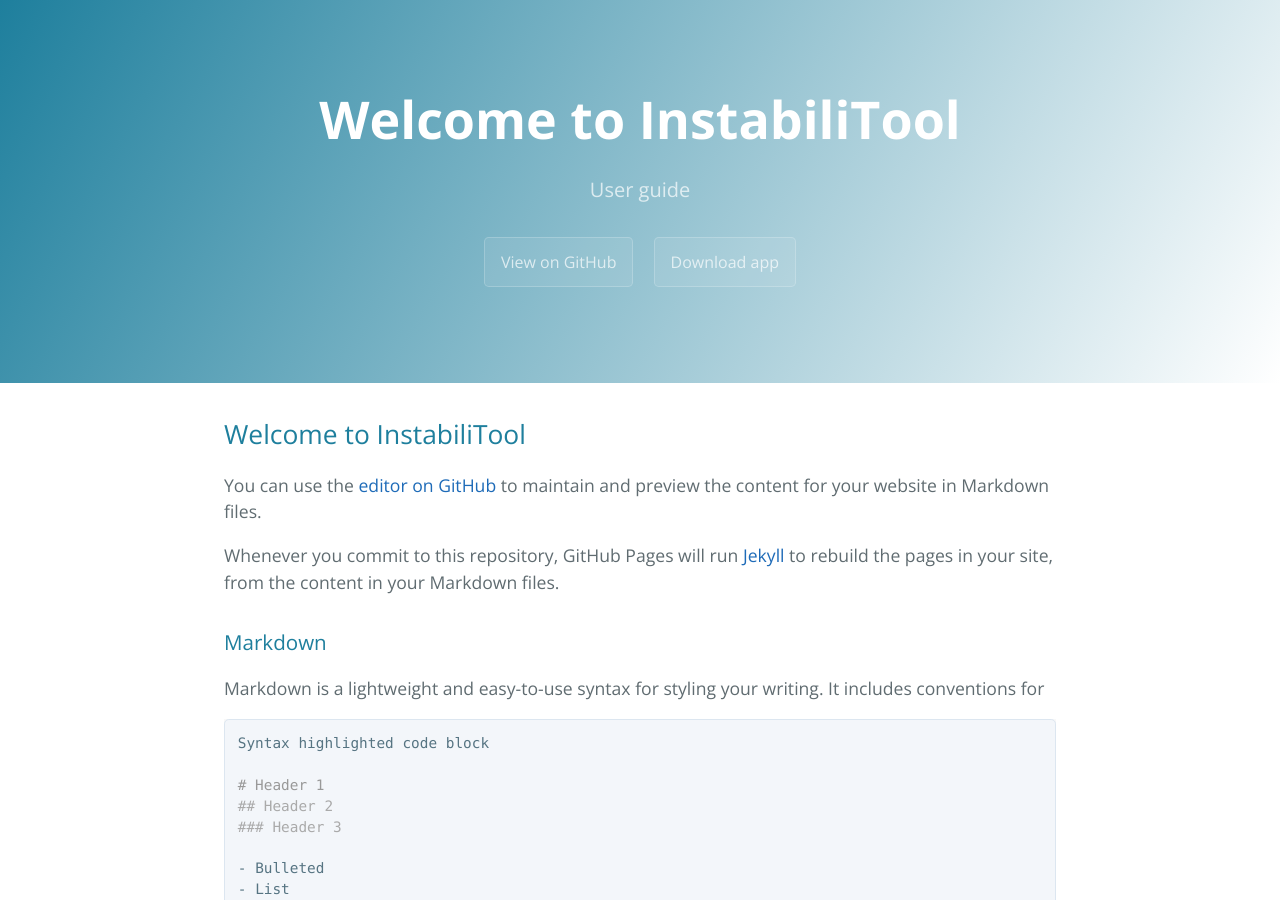
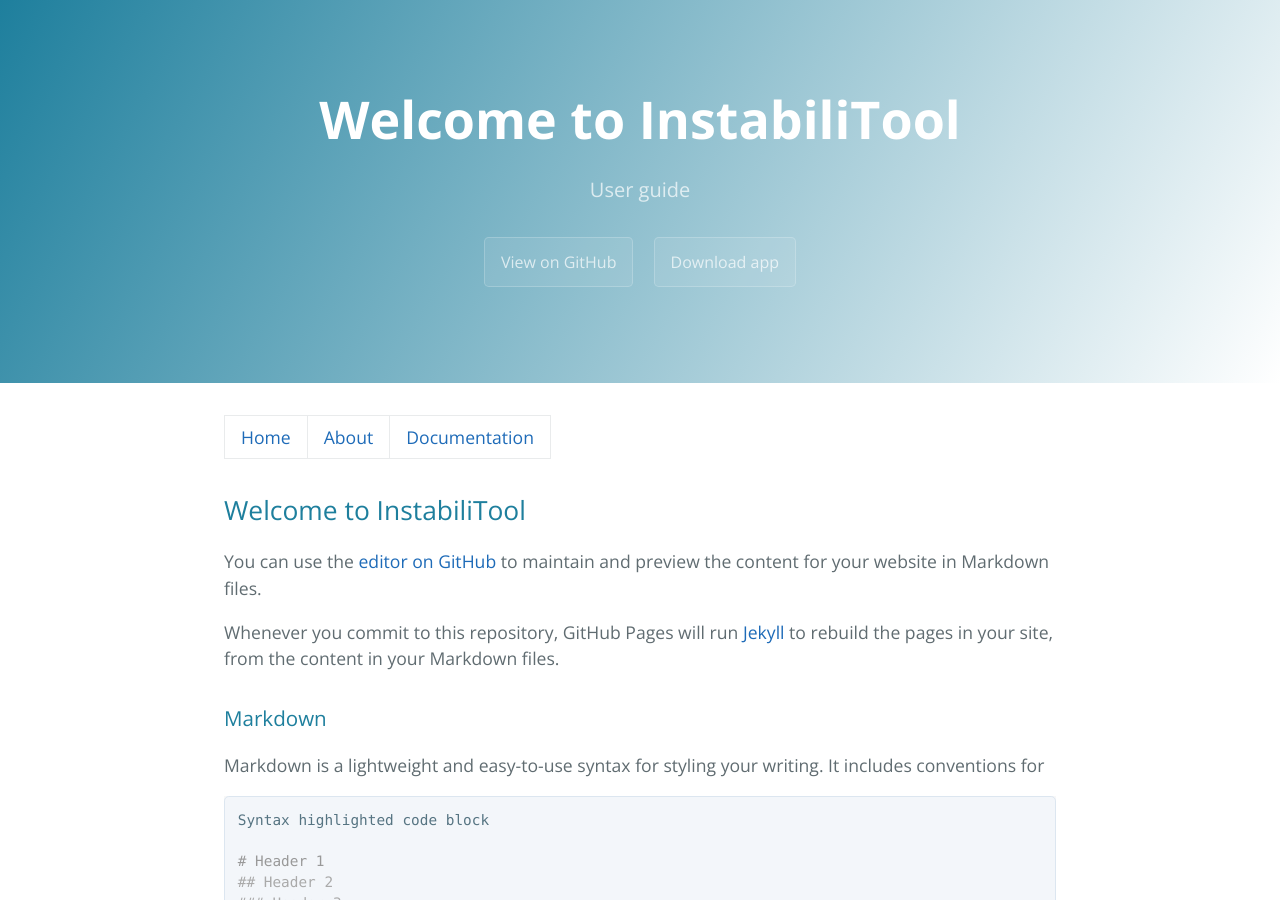
Before and after one commit to Rfaelv/page, a Jekyll site: the page built from documentation.md, in a window 1280 px wide and 900 px high. Built offline with Jekyll 4.4.1, drawn with Linux system fonts in a browser that asks for light colours; our own code applies the rules of GitHub Pages for plain Markdown files.

Commit message:
Update documentation.md

```diff
--- a/documentation.md
+++ b/documentation.md
@@ -1,3 +1,4 @@
+[Home](./)  |  [About](./about.html)  |  [Documentation](./documentation.html)
 
 ## Welcome to InstabiliTool
 You can use the [editor on GitHub](https://github.com/Rfaelv/page/edit/gh-pages/index.md) to maintain and preview the content for your website in Markdown files.
```
